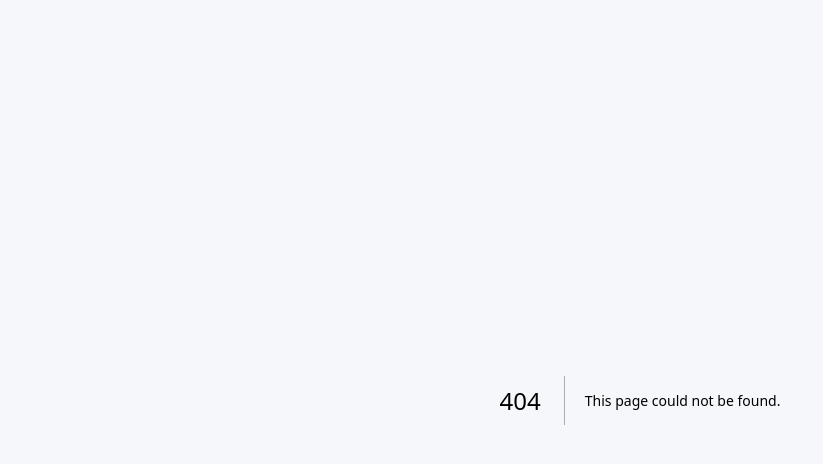
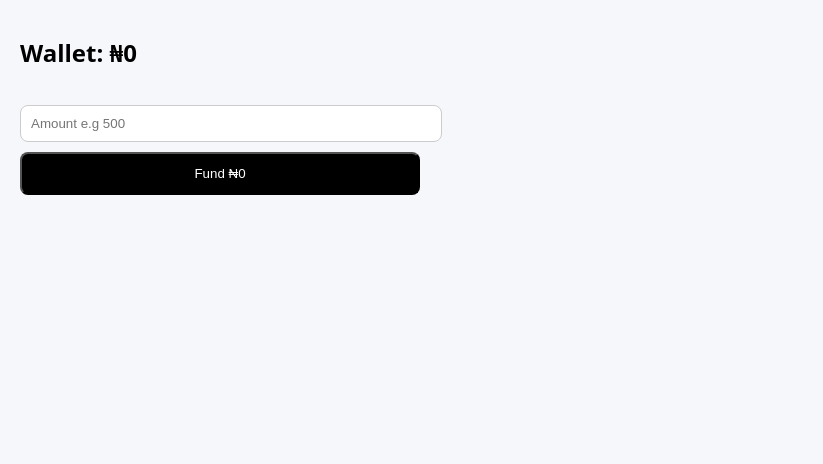
Before and after one commit to perrynobsmsdeliver/perrynobesms, a Next.js app: page /wallet in a window 1280 px wide. Before the commit this address had no page. Shown: the top 464 px of the page, without its empty margins (0-823 px from the left). Built offline with nearby package versions, Linux system fonts and the light colour scheme; no server answers.

Commit message:
Create page.tsx

```diff
--- /dev/null
+++ b/app/wallet/page.tsx
@@ -0,0 +1,80 @@
+"use client"
+import { useState, useEffect } from "react"
+import { createClient } from "@supabase/supabase-js"
+
+function getSupabase() {
+  const url = process.env.NEXT_PUBLIC_SUPABASE_URL
+  const key = process.env.NEXT_PUBLIC_SUPABASE_ANON_KEY
+  if (!url || !key) return null
+  return createClient(url, key)
+}
+
+export default function WalletPage() {
+  const [amount, setAmount] = useState("");
+  const [balance, setBalance] = useState(0);
+  const [loading, setLoading] = useState(false);
+  const supabase = getSupabase();
+
+  useEffect(() => {
+    const script = document.createElement('script')
+    script.src = 'https://js.paystack.co/v1/inline.js'
+    document.body.appendChild(script)
+
+    const getBalance = async () => {
+      if (!supabase) return;
+      const { data: { user } } = await supabase.auth.getUser();
+      if (!user) return;
+      const { data } = await supabase.from("wallets").select("balance").eq("user_id", user.id).maybeSingle();
+      if (data) setBalance(data.balance);
+    };
+    getBalance();
+  }, []);
+
+  const fundWallet = async () => {
+    if (!amount || Number(amount) < 100) return alert("Minimum is ₦100")
+    if (!supabase) return;
+    const { data: { user } } = await supabase.auth.getUser();
+    if (!user) return alert("Login first")
+    setLoading(true)
+
+    // @ts-ignore - Paystack is loaded from script
+    const handler = (window as any).PaystackPop.setup({
+      key: process.env.NEXT_PUBLIC_PAYSTACK_PUBLIC_KEY!,
+      email: user.email,
+      amount: Number(amount) * 100,
+      currency: "NGN",
+      callback: async function (response: any) {
+        const res = await fetch('/api/verify-payment', {
+          method: 'POST',
+          headers: { 'Content-Type': 'application/json' },
+          body: JSON.stringify({ reference: response.reference, amount: Number(amount), user_id: user.id, email: user.email })
+        })
+        const result = await res.json()
+        setLoading(false)
+        if (result.success) {
+          setBalance(result.new_balance)
+          alert(`Success! ₦${amount} added.`)
+          setAmount("")
+        } else {
+          alert("Failed: " + result.error)
+        }
+      },
+      onClose: function () {
+        setLoading(false)
+      }
+    })
+    handler.openIframe()
+  }
+
+  if (!supabase) return <div style={{padding:20}}>⚠️ Add env vars in Vercel</div>
+
+  return (
+    <div style={{ padding: 20, maxWidth: 400 }}>
+      <h1 style={{fontSize:24, fontWeight:'bold'}}>Wallet: ₦{balance}</h1>
+      <input type="number" placeholder="Amount e.g 500" value={amount} onChange={(e) => setAmount(e.target.value)} style={{border:'1px solid #ccc', padding:10, width:'100%', borderRadius:8, marginTop:20}} />
+      <button onClick={fundWallet} disabled={loading} style={{marginTop:10, background:'black', color:'white', padding:12, width:'100%', borderRadius:8}}>
+        {loading? "Processing..." : `Fund ₦${amount || 0}`}
+      </button>
+    </div>
+  )
+}
```
